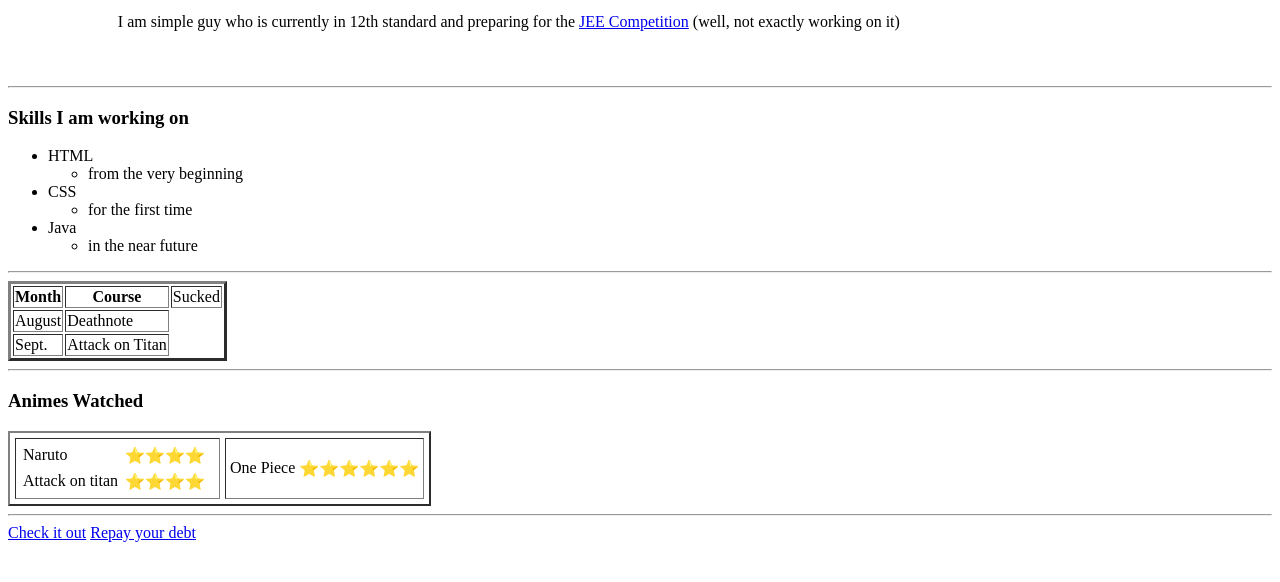
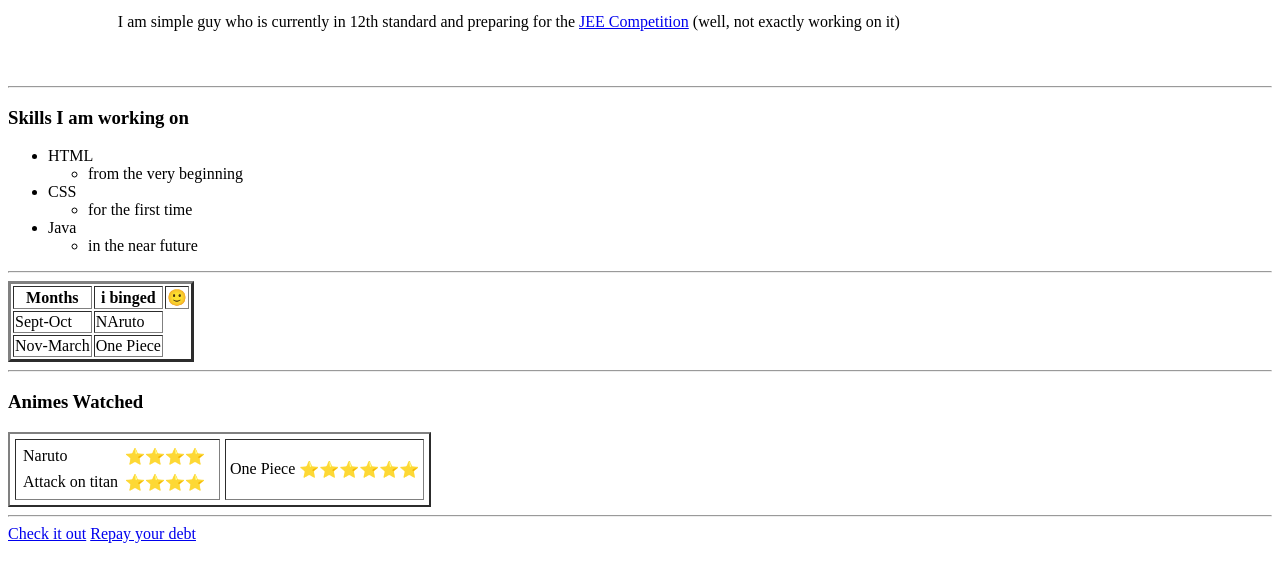
Before and after one commit to AceofDark/test, a plain HTML site: page index.html in a window 1280 px wide. Shown: the part 140-722 px from the top of the page. Drawn offline with Linux system fonts and the light colour scheme.

Commit message:
Update index.html

```diff
--- a/index.html
+++ b/index.html
@@ -37,19 +37,19 @@
       <table border="3">
         <thead>
          <tr>
-          <th>Month</th>
-          <th>Course</th>
-          <td>Sucked</td>
+          <th>Months</th>
+          <th>i binged</th>
+          <td>🙂</td>
          </tr>
         </thead>
         <tbody>
          <tr>
-          <td>August</td>
-          <td>Deathnote</td>
+          <td>Sept-Oct</td>
+          <td>NAruto</td>
          </tr>
          <tr>
-          <td>Sept.</td>
-          <Td>Attack on Titan</Td>
+          <td>Nov-March</td>
+          <Td>One Piece </Td>
          </tr>
         </tbody>
       </table>
```
